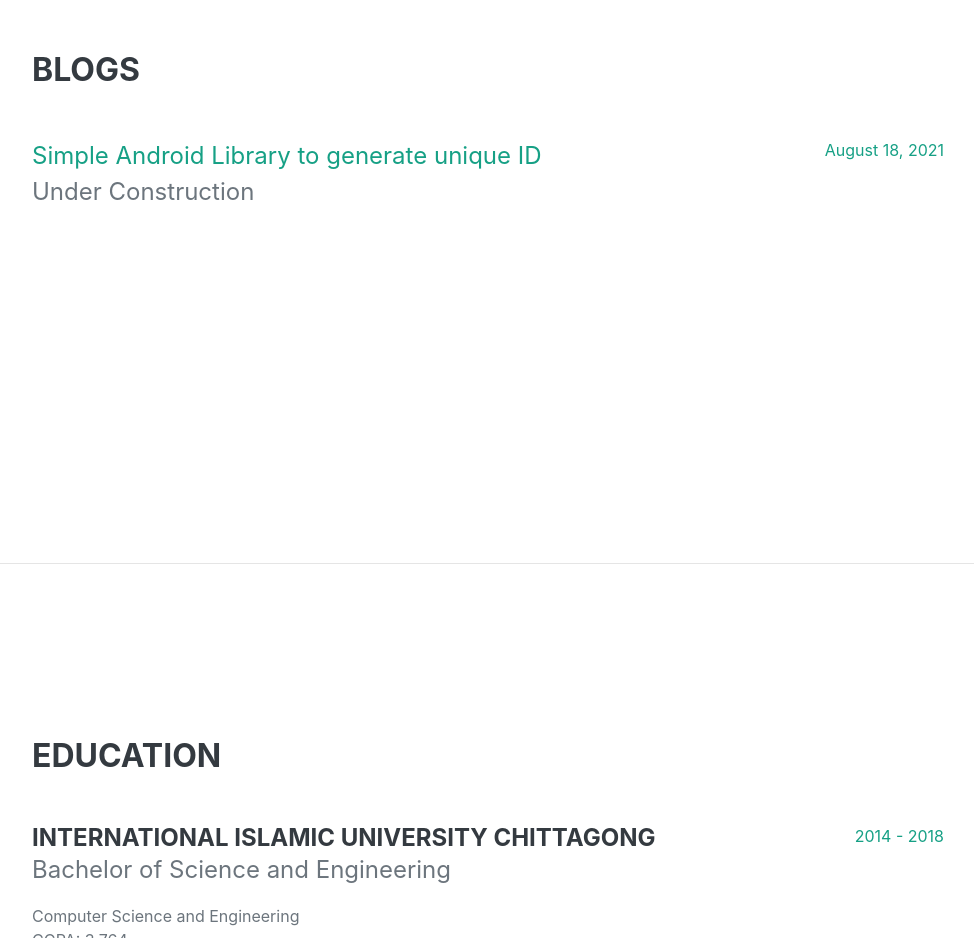
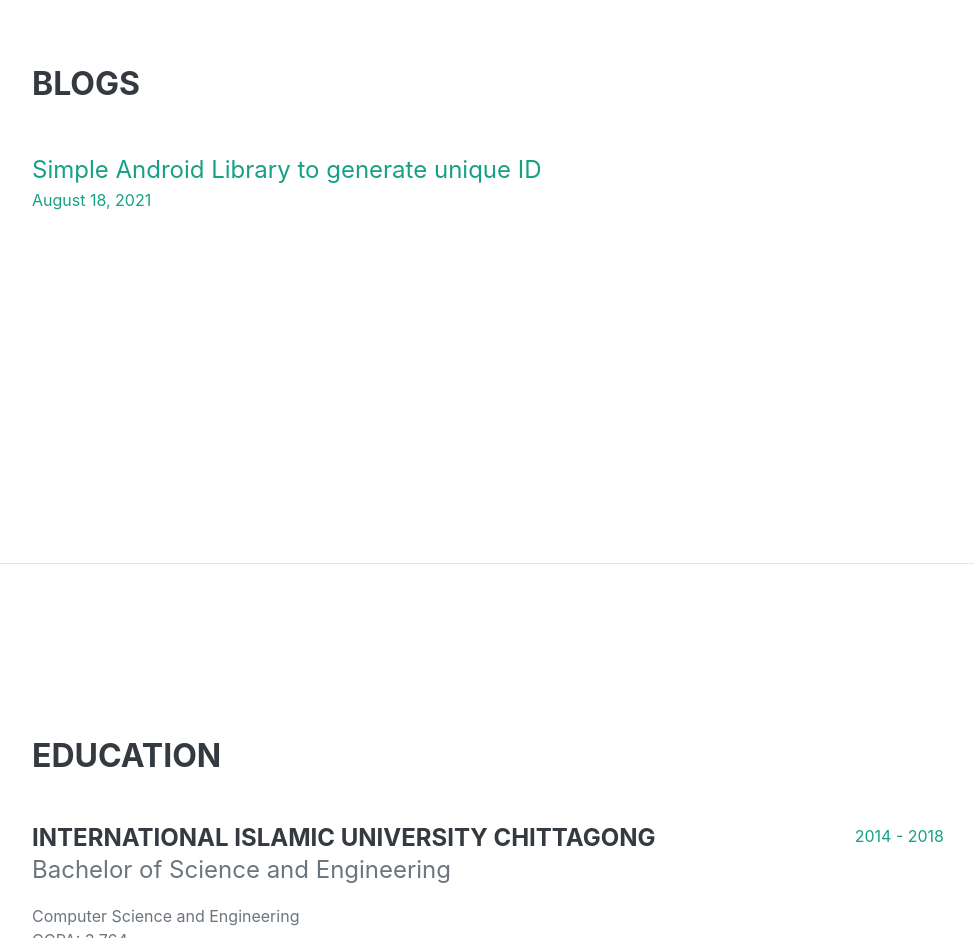
Before and after one commit to rashshafee29/rashshafee29.github.io, a plain HTML site: page index.html in a window 1280 px wide. Shown: the part 1180-2118 px from the top of the page, without its empty margins (288-1262 px from the left). Drawn offline with nearby package versions, Linux system fonts and the light colour scheme; a web font is replaced by a local one.

Commit message:
simple change

```diff
--- a/index.html
+++ b/index.html
@@ -83,9 +83,9 @@
                     <div class="d-flex flex-column flex-md-row justify-content-between mb-5">
                         <div class="flex-grow-1">
                             <a class="subheading mb-3" href="blog/android-unique-id-library.html">Simple Android Library to generate unique ID</a>
-                            <div class="subheading mb-3">Under Construction</div>
+
+                            <div class="flex-shrink-0"><span class="text-primary">August 18, 2021</span></div>
                         </div>
-                        <div class="flex-shrink-0"><span class="text-primary">August 18, 2021</span></div>
                     </div>
                     <!--Blog header content end-->
                 </div>
```
